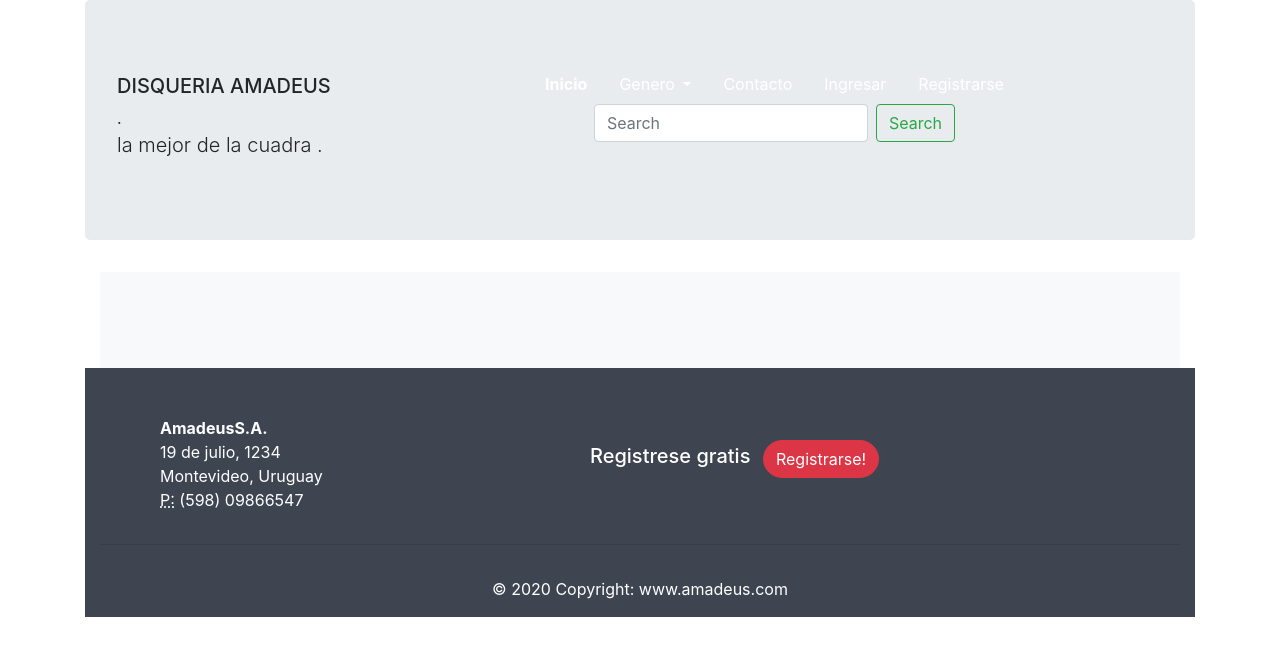
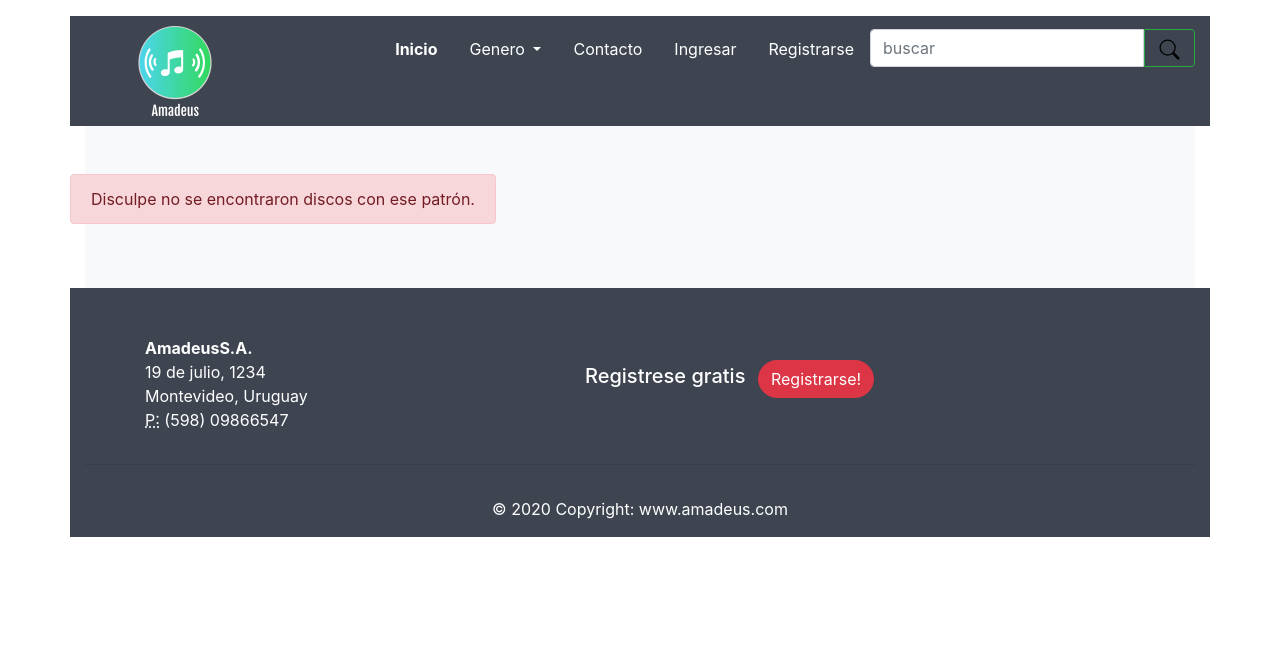
Before and after one commit to frambel/proyecto_disqueria, a Django app: page /genre/1/ in a window 1280 px wide. Shown: the top 656 px of the page. Run offline with Django 3.2, Linux system fonts and the light colour scheme; data comes from the database, SQL or seed files in the repository; both versions use the stored data as it was after the commit; some libraries are stand-ins or nearby versions.

Commit message:
improvemente of the interface

```diff
--- a/tienda/static/tienda/styles.css
+++ b/tienda/static/tienda/styles.css
@@ -12,6 +12,28 @@
     background-color: #343a40;
 }
 
+#navbar {
+background: #3e4551;
+}
+
+.dropdown-item {
+background: #3e4551;
+color: white;
+}
+
+.form-control {
+    border-radius: .25rem 0 0 .25rem;
+}
+
+.dropdown-menu{
+    background: #3e4551;
+}
+
+.dropdown-item:hover {
+    text-decoration: none;
+    background-color: #3e4551;
+    color: gray;
+}
 li > a{
     color: white !important;
 }
--- a/tienda/templates/tienda/base.html
+++ b/tienda/templates/tienda/base.html
@@ -21,18 +21,18 @@
 </head>
 
 <body>
-  <div id="navbar" class="container ">
+  <div id="navbar" class="container " style="height: 110px;">
 
 
-    <div class="jumbotron">
 
-      <div class="row">
-        <div class="col-md-3 col-lg-3 col-xl-3" style="padding-top: 10px;">
-          <h5 ><em></em>DISQUERIA AMADEUS</em></h5>.
-           <p class="lead">la mejor de la cuadra .</p>
-        </div>
-        <div id="" class="nav-menu col-md-9 col-lg-9 col-xl-9">
-          <ul class="nav justify-content-center">
+  {% block bar %}
+  <ul style="list-style-type: none">
+    <li class="nav-item float-left">
+      <a class="navbar-brand" href="{% url 'tienda:inicio' %}"><img width="100" height="100"
+        src="{% static 'tienda/amadeus2.png' %}" alt="Logo"></a>
+    </li>
+  </ul>
+  <ul class="nav justify-content-end" style="padding-top: 13px;">
     <li class="nav-item">
       <a class="nav-link" href="{% url 'tienda:inicio' %}"><strong>Inicio</strong> </a>
     </li>
@@ -62,67 +62,14 @@
     </li>
     <li class="nav-item">
       <form class="form-inline my-2 my-lg-0" method="post" action="{% url 'tienda:inicio' %}">{% csrf_token %}
-                <input name="search" class="form-control mr-sm-2" type="search" placeholder="Search" aria-label="Search">
-                <button class="btn btn-outline-success my-2 my-sm-0" type="submit">Search</button>
+        <input name="search" class="form-control" type="search" placeholder="buscar" aria-label="Search">
+        <button class="btn btn-outline-success my-2 my-sm-0" style="height: 38px; border-radius: 0 .25rem .25rem 0;" type="submit">
+          <img src="{% static 'tienda/search.svg' %}" alt="xxx" width="25" height="25" title="Bootstrap">
+        </button>
       </form>
     </li>
   </ul>
 </div>
-
-
-
-
-
-    </div>
-
-
-    {% block bar %}
-    <!-- <nav class="navbar navbar-expand-lg navbar-light bg-light ">
-      <a class="navbar-brand" href="{% url 'tienda:inicio' %}"><img width="50" height="60"
-          src="{% static 'tienda/images/mozart.jpg' %}" alt="Logo"></a>
-      <button class="navbar-toggler" type="button" data-toggle="collapse" data-target="#navbarSupportedContent"
-        aria-controls="navbarSupportedContent" aria-expanded="false" aria-label="Toggle navigation">
-        <span class="navbar-toggler-icon"></span>
-      </button>
-
-      <div class="collapse navbar-collapse fondo" id="navbarSupportedContent">
-        <ul class="navbar-nav mr-auto">
-          <li class="nav-item active">
-            <a class="nav-link" href="{% url 'tienda:inicio' %}">Inicio <span class="sr-only"></span></a>
-          </li>
-          <li class="nav-item dropdown">
-            <a class="nav-link dropdown-toggle" href="#" id="navbarDropdown" role="button" data-toggle="dropdown"
-              aria-haspopup="true" aria-expanded="false">
-              Genero
-            </a>
-            <div class="dropdown-menu" aria-labelledby="navbarDropdown">
-              {% for genero in generos %}
-              <a class="dropdown-item" href="{% url 'tienda:genre' genero %}">{{ genero }}</a>
-              {% endfor %}
-            </div>
-          </li>
-          <li class="nav-item">
-
-            <a class="nav-link" href="{% url 'tienda:contacto' %}">Contacto</a>
-          </li>
-          <li class="nav-item ">
-            <form class="form-inline">
-              {% if user.is_authenticated %}
-              <a class="nav-link" href="{% url 'logout' %}">Hola!!! <strong>{{ user.get_username }}</strong> | Salir</a>
-              {% else %}
-              <a class="nav-link" href="{% url 'login' %}">Ingresar</a>
-              <a class="nav-link" href="{% url 'tienda:signup' %}">Registrarse</a>
-              {% endif %}
-            </form>
-          </li>
-
-        </ul>
-        <form class="form-inline my-2 my-lg-0" method="post" action="{% url 'tienda:inicio' %}">{% csrf_token %}
-          <input name="search" class="form-control mr-sm-2" type="search" placeholder="Search" aria-label="Search">
-          <button class="btn btn-outline-success my-2 my-sm-0" type="submit">Search</button>
-        </form>
-      </div>
-    </nav> -->
   {% endblock %}
   </div>
 
--- a/tienda/templates/tienda/index.html
+++ b/tienda/templates/tienda/index.html
@@ -23,7 +23,11 @@
       </p>
 
     </div>
-		</div>
+    </div>
+    {% empty %}
+    <div class="alert alert-danger" role="alert">
+      Disculpe no se encontraron discos con ese patrón.
+    </div>
 		{% endfor %}
       </div>
     </div>
```
Also changed, not shown: db.sqlite3, tienda/static/tienda/amadeus2.png (added), tienda/static/tienda/search.svg (added). Lines whose indentation alone changed are shown as unchanged.
